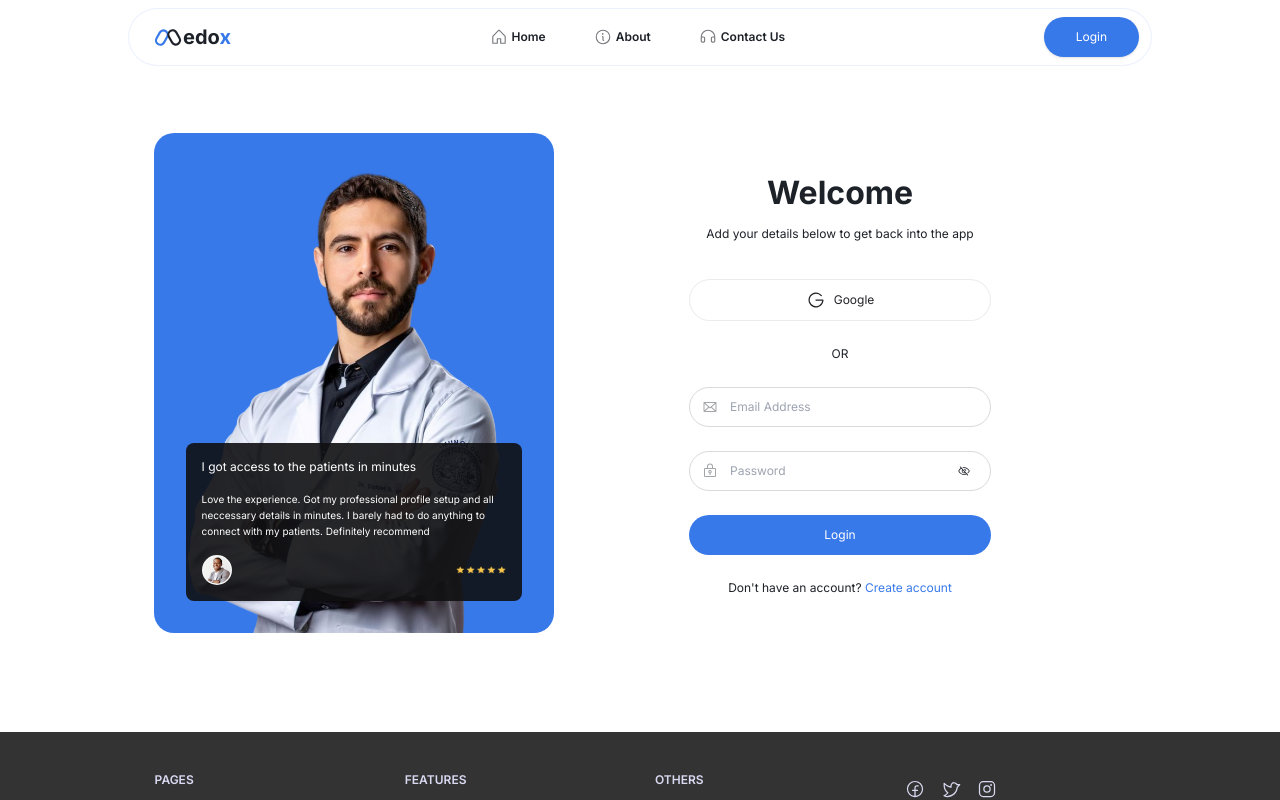
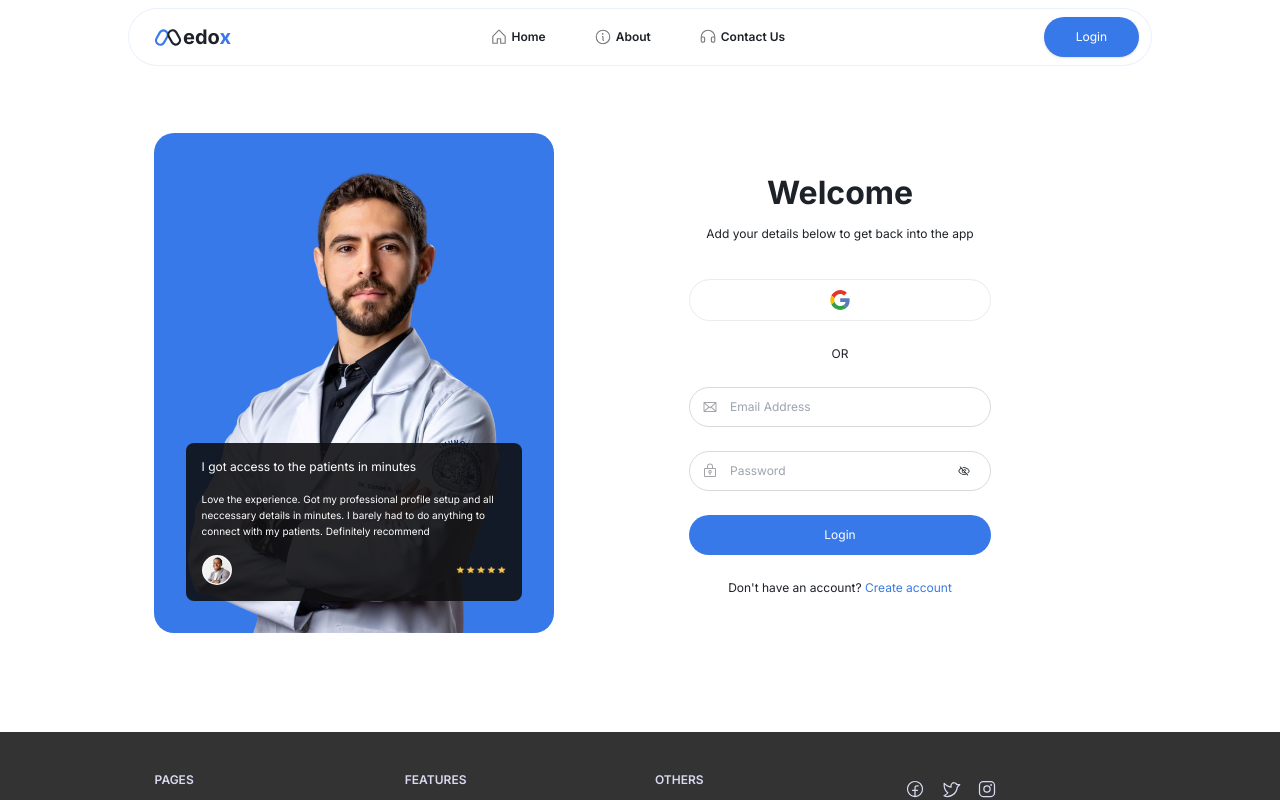
Before and after one commit to abel-otegbola/Medox, a Next.js app: page /login in a window 1280 px wide. Shown: the top 800 px of the page. Built offline with nearby package versions, Linux system fonts and the light colour scheme; no server answers.

Commit message:
fix: google icon, checkup page

```diff
--- a/src/app/login/page.tsx
+++ b/src/app/login/page.tsx
@@ -1,9 +1,10 @@
 'use client'
+import GoogleIcon from "@/assets/icons/google";
 import Button from "@/components/button/button";
 import Input from "@/components/input/input";
 import { AuthContext } from "@/context/useAuth";
 import { loginSchema } from "@/schema/auth";
-import { Envelope, GoogleLogo, LockKey, Spinner } from "@phosphor-icons/react";
+import { Envelope, LockKey, Spinner } from "@phosphor-icons/react";
 import { Formik } from "formik";
 import Image from "next/image";
 import Link from "next/link";
@@ -38,7 +39,7 @@ export default function Loginpage() {
                             <p className="mt-2 mb-3">Add your details below to get back into the app</p>
                         </div>
 
-                        <Button size="full" variant="tetiary" onClick={() => socialSignIn("Google")} className="rounded-full py-5">{ loading ? <Spinner size={16} className="animate-spin" /> : <span className="flex gap-2 items-center"><GoogleLogo size={20} /> Google</span>}</Button>
+                        <Button size="full" variant="tetiary" onClick={() => socialSignIn("Google")} className="rounded-full py-5">{ loading ? <Spinner size={16} className="animate-spin" /> : <span className="flex gap-2 items-center"><GoogleIcon width={20} /></span>}</Button>
 
                         <p>OR</p>
 
--- a/src/app/page.tsx
+++ b/src/app/page.tsx
@@ -1,6 +1,6 @@
 "use client"
 import CircleText from "@/assets/icons/circleText";
-// import Hero from "@/assets/icons/hero";
+import Hero from "@/assets/icons/hero";
 import Button from "@/components/button/button";
 import { ArrowRight, Play } from "@phosphor-icons/react";
 import Image from "next/image";
@@ -28,8 +28,8 @@ export default function Home() {
         </div>
 
         <div className="flex py-[2%] items-start lg:w-[44%] text-white dark:text-[#000]/[0.3]">
-          {/* <Hero className="md:h-[340px] h-auto w-full" /> */}
-          <Image src="/images/hero-img.webp" alt="hero-img" width={500} height={340} />
+          <Hero className="md:h-[340px] h-auto w-full" />
+          {/* <Image src="/images/hero-img.webp" alt="hero-img" width={500} height={340} /> */}
         </div>
       </header>
 
--- /dev/null
+++ b/src/assets/icons/google.tsx
@@ -0,0 +1,22 @@
+import { SVGProps } from "react";
+
+const GoogleIcon = (props: SVGProps<SVGSVGElement>) => (
+    <svg width="24" height="24" viewBox="0 0 24 24" fill="none" xmlns="http://www.w3.org/2000/svg"
+        {...props}
+    >
+        <g clip-path="url(#clip0_223_2)">
+        <path d="M8.36068 0.789371C5.9627 1.62125 3.89469 3.20018 2.46041 5.29425C1.02612 7.38832 0.30116 9.88714 0.392005 12.4237C0.482851 14.9602 1.38472 17.4008 2.96513 19.3869C4.54555 21.373 6.72121 22.7999 9.17255 23.4581C11.1599 23.9709 13.2421 23.9934 15.2401 23.5237C17.05 23.1172 18.7234 22.2476 20.0963 21C21.5252 19.6619 22.5624 17.9596 23.0963 16.0762C23.6767 14.0281 23.7799 11.8742 23.3982 9.78H12.2382V14.4094H18.7013C18.5721 15.1477 18.2953 15.8524 17.8875 16.4813C17.4796 17.1102 16.949 17.6503 16.3276 18.0694C15.5383 18.5914 14.6487 18.9427 13.7157 19.1006C12.7799 19.2746 11.8202 19.2746 10.8844 19.1006C9.93603 18.9045 9.03886 18.5131 8.25005 17.9512C6.98283 17.0542 6.03132 15.7799 5.5313 14.31C5.02283 12.8126 5.02283 11.1893 5.5313 9.69187C5.88722 8.64228 6.47561 7.68663 7.25255 6.89625C8.14166 5.97515 9.2673 5.31674 10.506 4.99326C11.7446 4.66979 13.0485 4.69374 14.2744 5.0625C15.2321 5.35648 16.1079 5.87013 16.8319 6.5625C17.5607 5.8375 18.2882 5.11062 19.0144 4.38187C19.3894 3.99 19.7982 3.61687 20.1676 3.21562C19.0624 2.18714 17.7651 1.38685 16.3501 0.860621C13.7732 -0.0750226 10.9538 -0.100167 8.36068 0.789371Z" fill="white"/>
+        <path d="M8.36058 0.789367C10.9535 -0.100776 13.7729 -0.0762934 16.35 0.858742C17.7652 1.38855 19.0619 2.19269 20.1656 3.22499C19.7906 3.62624 19.395 4.00124 19.0125 4.39124C18.285 5.11749 17.5581 5.84124 16.8318 6.56249C16.1078 5.87012 15.232 5.35648 14.2743 5.06249C13.0488 4.69244 11.745 4.66711 10.506 4.98926C9.26699 5.31141 8.14067 5.96861 7.25058 6.88874C6.47364 7.67912 5.88525 8.63477 5.52933 9.68437L1.64246 6.67499C3.03372 3.91604 5.44261 1.80566 8.36058 0.789367Z" fill="#E33629"/>
+        <path d="M0.611279 9.65624C0.820194 8.62085 1.16704 7.61816 1.64253 6.67499L5.5294 9.69186C5.02093 11.1892 5.02093 12.8126 5.5294 14.31C4.2344 15.31 2.93878 16.315 1.64253 17.325C0.452186 14.9556 0.0891526 12.2559 0.611279 9.65624Z" fill="#F8BD00"/>
+        <path d="M12.2381 9.77814H23.3981C23.7799 11.8724 23.6766 14.0263 23.0963 16.0744C22.5623 17.9578 21.5252 19.66 20.0963 20.9981C18.8419 20.0194 17.5819 19.0481 16.3275 18.0694C16.9494 17.6499 17.4802 17.1092 17.8881 16.4796C18.296 15.8501 18.5726 15.1447 18.7013 14.4056H12.2381C12.2363 12.8644 12.2381 11.3213 12.2381 9.77814Z" fill="#587DBD"/>
+        <path d="M1.64062 17.325C2.93688 16.325 4.2325 15.32 5.5275 14.31C6.02851 15.7804 6.98138 17.0548 8.25 17.9512C9.04126 18.5105 9.94037 18.8987 10.89 19.0912C11.8257 19.2652 12.7855 19.2652 13.7213 19.0912C14.6542 18.9333 15.5439 18.5821 16.3331 18.06C17.5875 19.0387 18.8475 20.01 20.1019 20.9887C18.7292 22.237 17.0558 23.1073 15.2456 23.5144C13.2476 23.9841 11.1655 23.9616 9.17813 23.4487C7.60632 23.0291 6.13814 22.2892 4.86563 21.2756C3.51874 20.2063 2.41867 18.8587 1.64062 17.325Z" fill="#319F43"/>
+        </g>
+        <defs>
+        <clipPath id="clip0_223_2">
+        <rect width="24" height="24" fill="white"/>
+        </clipPath>
+        </defs>
+    </svg>
+)
+
+export default GoogleIcon;
--- a/src/components/footer/footer.tsx
+++ b/src/components/footer/footer.tsx
@@ -5,7 +5,7 @@ import Link from "next/link";
 function Footer() {
     return (
         <footer className="bg-black dark:bg-[#000]/[0.6] text-[#D9D9F2] mt-12">
-            <div className="grid lg:grid-cols-4 grid-cols-2 text-[12px] gap-[30px] py-[30px] md:px-[12%] px-4 border border-transparent border-t-gray-700/[0.09] dark:border-t-gray-100/[0.09]">
+            <div className="grid lg:grid-cols-4 grid-cols-2 text-[12px] gap-[30px] py-[30px] md:px-[12%] px-6 border border-transparent border-t-gray-700/[0.09] dark:border-t-gray-100/[0.09]">
                 <ul className="w-full">
                     <h2 className="py-2 font-semibold uppercase">Pages</h2>
                     <li className="flex w-full"><Link href="/" className="py-[5px] w-full hover:text-primary">Homepage</Link></li>
--- a/src/components/header/header.tsx
+++ b/src/components/header/header.tsx
@@ -1,6 +1,6 @@
 'use client'
 import Tab from "../tab/tab";
-import { Headphones, House, Info, User } from "@phosphor-icons/react";
+import { Headphones, House, Info } from "@phosphor-icons/react";
 import { ReactNode, useContext, useState } from "react";
 import Menu from "../navMenu/navMenu";
 import Link from "next/link";
@@ -8,6 +8,7 @@ import LogoIcon from "@/assets/icons/logo";
 import { useOutsideClick } from "@/helpers/useClickOutside";
 import { AuthContext } from "@/context/useAuth";
 import Button from "../button/button";
+import Image from "next/image";
 
 type navTab =  {
     id: number | string,
@@ -50,7 +51,9 @@ export default function Header() {
                     !user ?
                     <Button href="/login" className="-my-2 rounded-full shadow">Login</Button>
                     :
-                    <button className="p-2 bg-gray/[0.3] dark:bg-gray/[0.08] rounded-full" onClick={() => setToggleMenu(!toggleMenu)}><User size={16}/></button>
+                    <button className="bg-gray/[0.3] dark:bg-gray/[0.08] rounded-full" onClick={() => setToggleMenu(!toggleMenu)}>
+                        <Image src="/images/profile-img.webp" alt="user" width={32} height={32} className="rounded-full" />
+                    </button>
                 }
                 {
                     toggleMenu && <Menu />
```
Also changed, not shown: src/app/checkup/page.tsx (+30 -10 lines).
